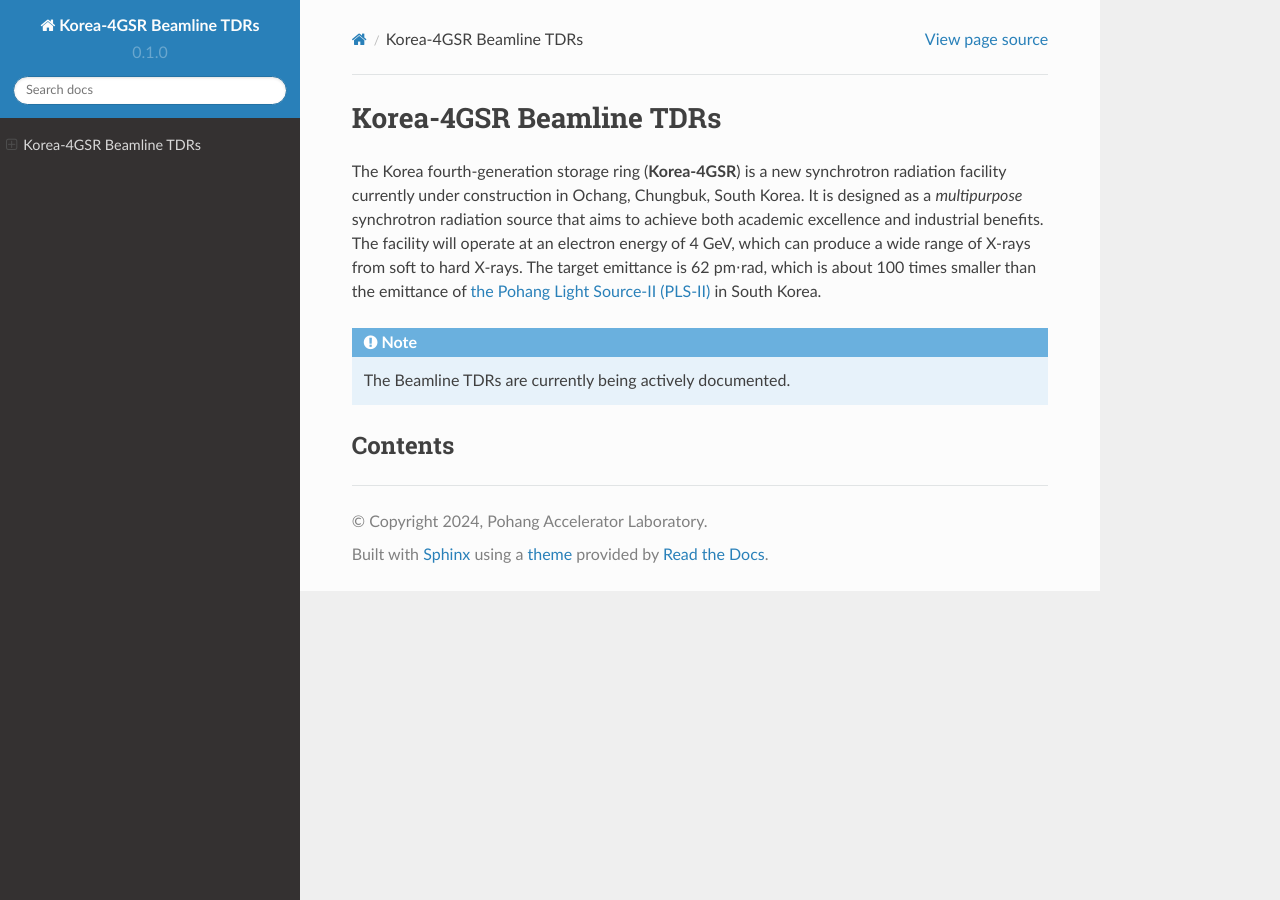
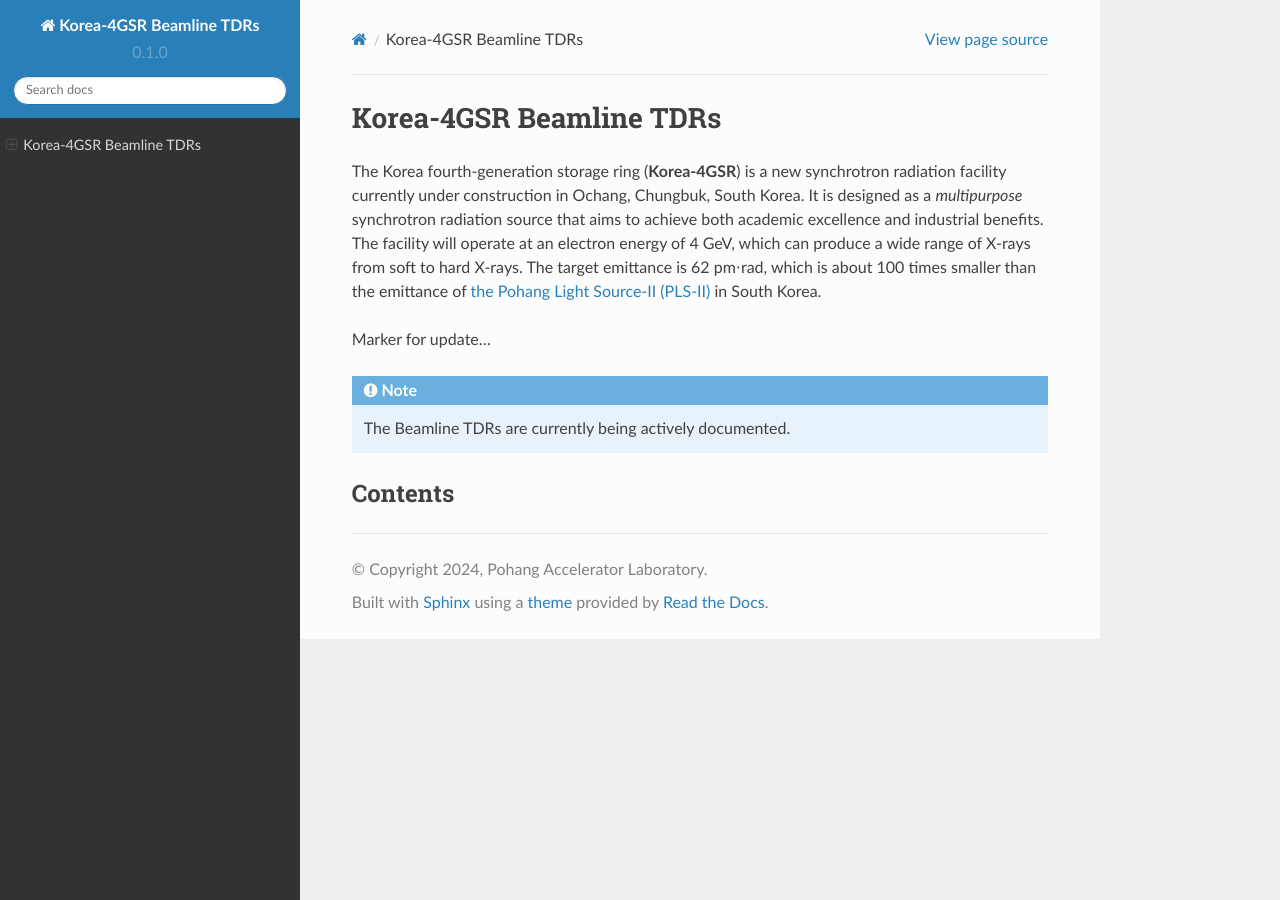
Before and after one commit to limjh0/Korea-4GSRBeamlineTDRs, a Sphinx documentation site: the page built from docs/source/index.rst, in a window 1280 px wide. Built offline with Sphinx 7.4.7 and the Read the Docs theme 2.0.0, drawn with Linux system fonts in a browser that asks for light colours; pages that are not in the unit, such as notebooks, are missing from menus.

Commit message:
Update index.rst

```diff
--- a/docs/source/index.rst
+++ b/docs/source/index.rst
@@ -3,6 +3,8 @@ Korea-4GSR Beamline TDRs
 
 The Korea fourth-generation storage ring (**Korea-4GSR**) is a new synchrotron radiation facility currently under construction in Ochang, Chungbuk, South Korea. It is designed as a *multipurpose* synchrotron radiation source that aims to achieve both academic excellence and industrial benefits. The facility will operate at an electron energy of 4 GeV, which can produce a wide range of X-rays from soft to hard X-rays. The target emittance is 62 pm⋅rad, which is
 about 100 times smaller than the emittance of `the Pohang Light Source-II (PLS-II) <http://pal.postech.ac.kr/>`_ in South Korea.
+
+Marker for update...
 
 .. Check out the :doc:`usage` section for further information, including
 .. #how to :ref:`installation` the project.
```
